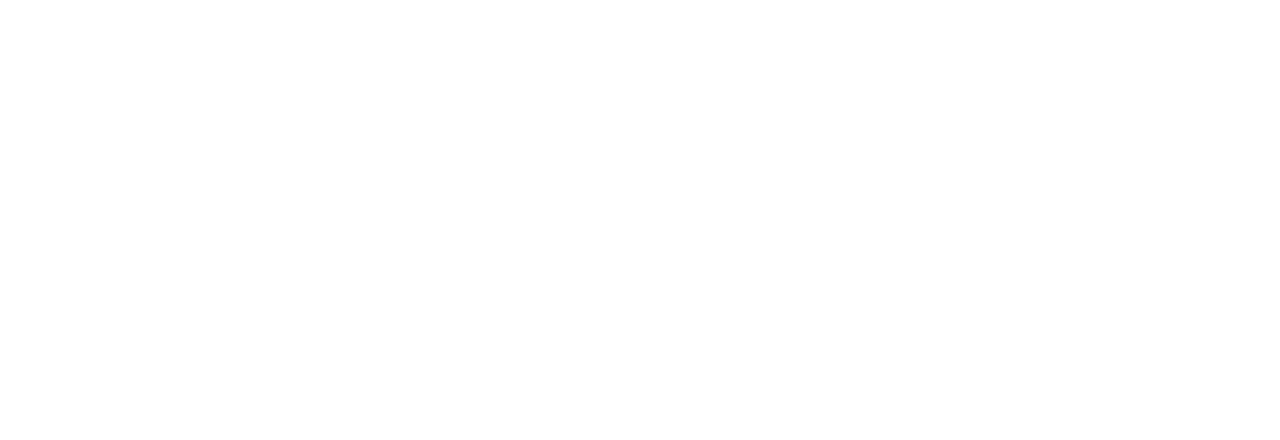
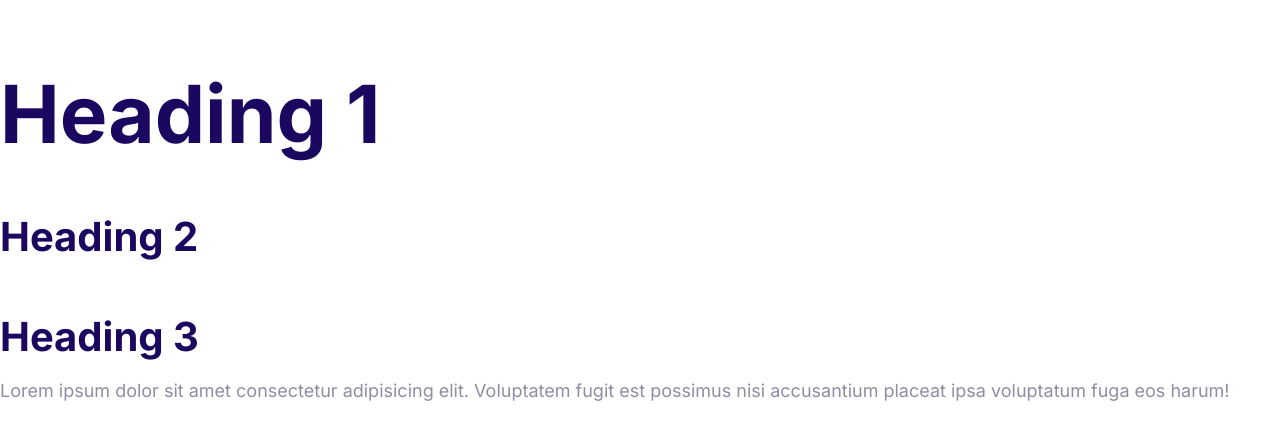
Before and after one commit to abhinavgandham/mywp1, a plain HTML site: page index.html in a window 1280 px wide. Drawn offline with Linux system fonts and the light colour scheme.

Commit message:
Define the styles for fonts.

```diff
--- a/CSS/styles.css
+++ b/CSS/styles.css
@@ -1,3 +1,7 @@
+html {
+  font-size: 62.5%;
+}
+
 :root {
   --color-primary: #2584ff;
   --color-secondary: #00d9ff;
@@ -5,3 +9,48 @@
   --color-headings: #1b0760;
   --color-body: #918ca4;
 }
+
+body {
+  font-family: Inter, Arial, Arial, Helvetica, sans-serif;
+  color: var(--color-body);
+  font-size: 2.4rem;
+  line-height: 1.5;
+}
+
+h1,
+h2,
+h3 {
+  color: var(--color-headings);
+  margin-bottom: 1rem;
+}
+
+h1 {
+  font-size: 7rem;
+}
+
+h2 {
+  font-size: 4rem;
+}
+
+h3 {
+  font-size: 4rem;
+}
+
+p {
+  margin-top: 0;
+}
+
+@media screen and (min-width: 1024px) {
+  body {
+    font-size: 1.8rem;
+  }
+  h1 {
+    font-size: 8rem;
+  }
+  h2 {
+    font-size: 4rem;
+  }
+  h3 {
+    font-size: 2.4rems;
+  }
+}
--- a/index.html
+++ b/index.html
@@ -5,8 +5,22 @@
     <meta http-equiv="X-UA-Compatible" content="IE=edge" />
     <meta name="viewport" content="width=device-width, initial-scale=1.0" />
     <title>Document</title>
+    <link rel="preconnect" href="https://fonts.googleapis.com" />
+    <link rel="preconnect" href="https://fonts.gstatic.com" crossorigin />
+    <link
+      href="https://fonts.googleapis.com/css2?family=Inter:wght@400;700&display=swap"
+      rel="stylesheet"
+    />
     <link rel="stylesheet" href="CSS/normalize.css" />
     <link rel="stylesheet" href="CSS/styles.css" />
   </head>
-  <body></body>
+  <body>
+    <h1>Heading 1</h1>
+    <h2>Heading 2</h2>
+    <h3>Heading 3</h3>
+    <p>
+      Lorem ipsum dolor sit amet consectetur adipisicing elit. Voluptatem fugit
+      est possimus nisi accusantium placeat ipsa voluptatum fuga eos harum!
+    </p>
+  </body>
 </html>
```
